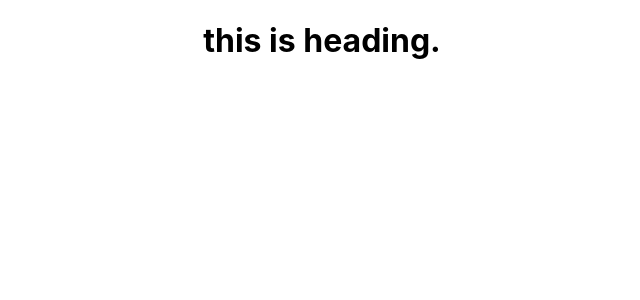
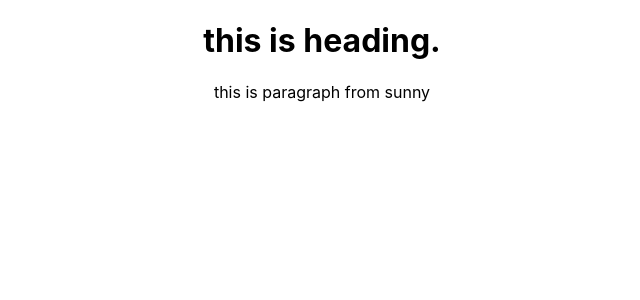
Before and after one commit to rahulchaudhary222/Batch010822, a React (Create React App) app: page / in a window 1280 px wide. Shown: the top 300 px of the page, without its empty margins (318-958 px from the left). Built offline with nearby package versions, Linux system fonts and the light colour scheme.

Commit message:
commited sunny

```diff
--- a/src/App.js
+++ b/src/App.js
@@ -5,6 +5,7 @@ function App() {
   return (
     <div className="App">
       <h1>this is heading.</h1>
+      <p>this is paragraph from sunny</p>
     </div>
   );
 }
```
